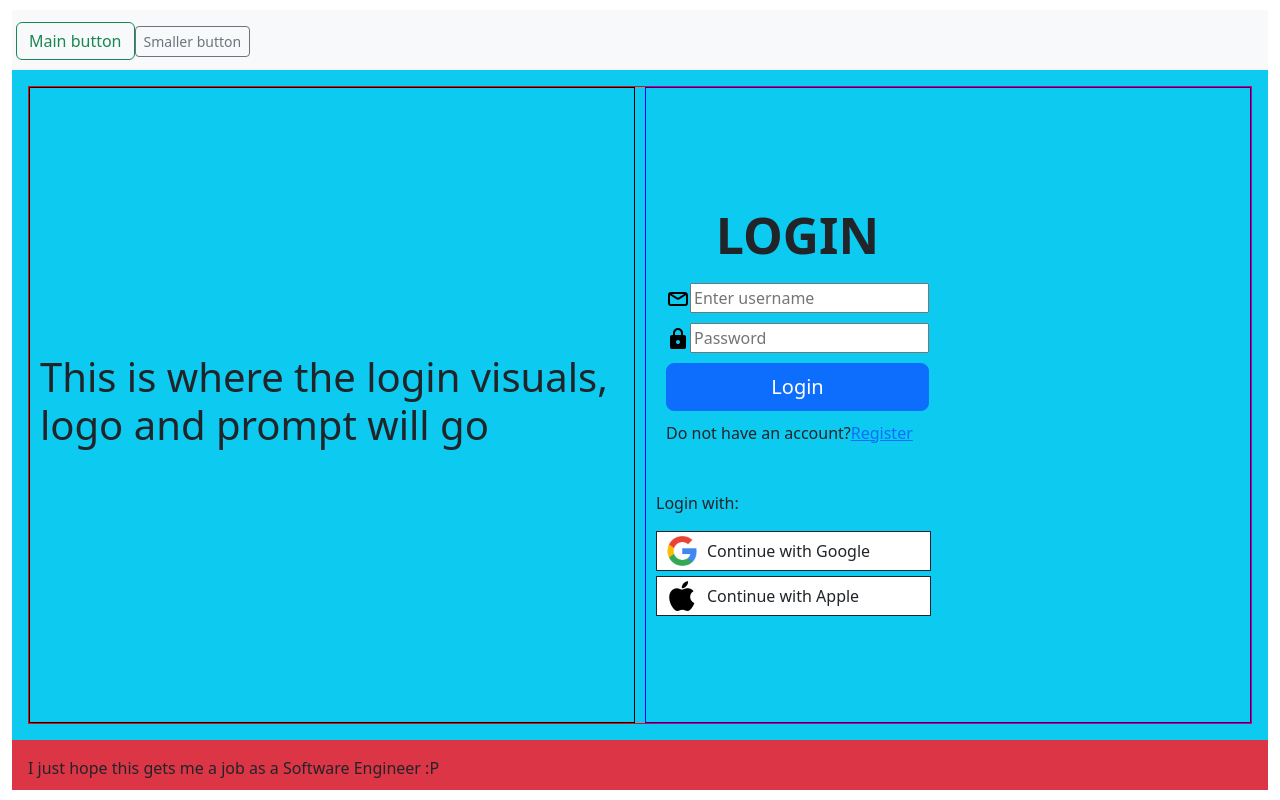
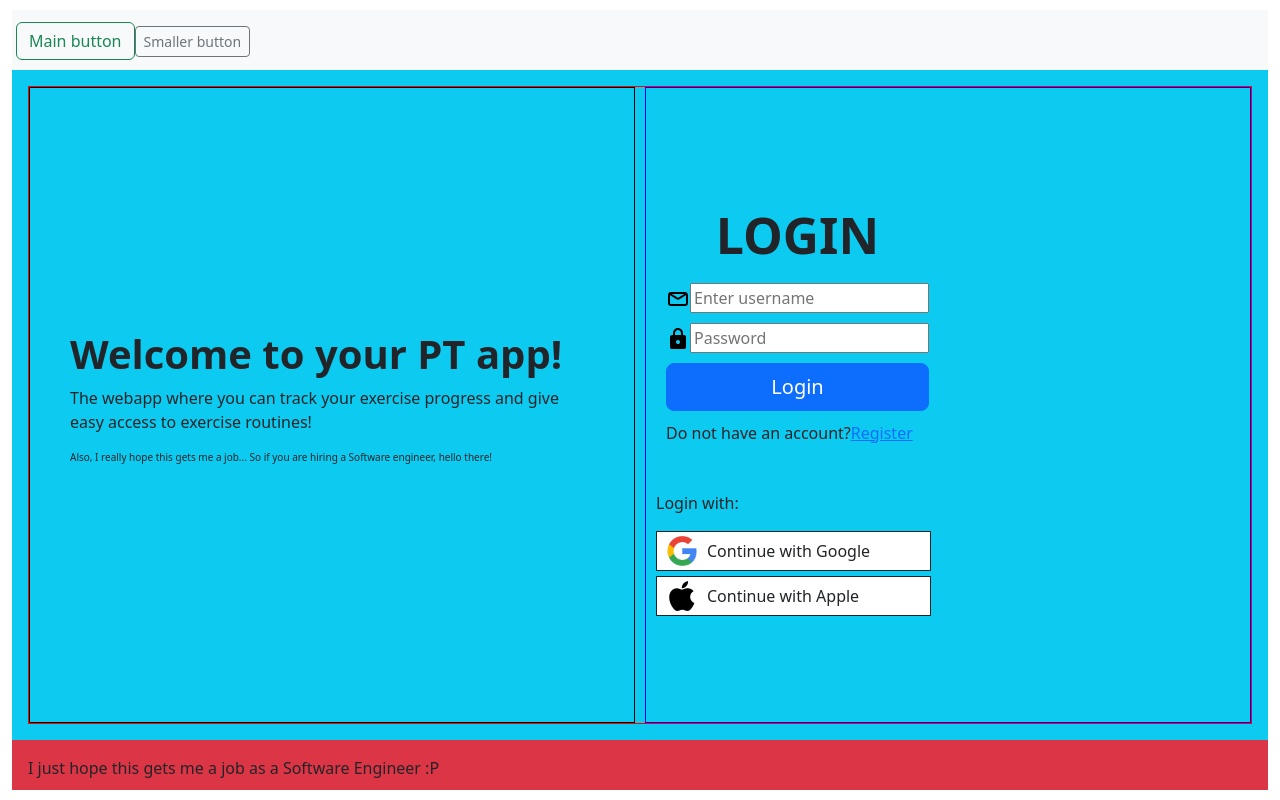
Before and after one commit to EmmanuelBerkowicz/pt-app, a React (Vite) app: page / in a window 1280 px wide. Built offline with nearby package versions, Linux system fonts and the light colour scheme.

Commit message:
Update login text visuals

```diff
--- a/src/pages/login/LoginVisual.tsx
+++ b/src/pages/login/LoginVisual.tsx
@@ -3,7 +3,15 @@ import styles from "./styles/LoginVisual.module.css";
 function LoginVisual() {
   return (
     <div className={styles.LoginVisual}>
-      <h1>This is where the login visuals, logo and prompt will go</h1>
+      <h1 className={styles.LoginVisualHeading}>Welcome to your PT app!</h1>
+      <p className={styles.LoginVisualSubheading}>
+        The webapp where you can track your exercise progress and give easy
+        access to exercise routines!
+      </p>
+      <p className={styles.LoginVisualSubSubheading}>
+        Also, I really hope this gets me a job... So if you are hiring a
+        Software engineer, hello there!
+      </p>
     </div>
   );
 }
--- a/src/pages/login/styles/LoginVisual.module.css
+++ b/src/pages/login/styles/LoginVisual.module.css
@@ -1,6 +1,21 @@
 .LoginVisual {
   display: flex;
-  justify-content: center;
+  flex-wrap: wrap;
+  justify-content: flex-start;
   align-items: center;
-  height: 100%;
+  padding: 30px;
 }
+
+.LoginVisualHeading{
+  display: flex;
+  font-size: 40px;
+  font-weight: 650;
+}
+
+.LoginVisualSubheading{
+  display: flex;
+}
+
+.LoginVisualSubSubheading{
+  font-size: 10px;
+}
```
